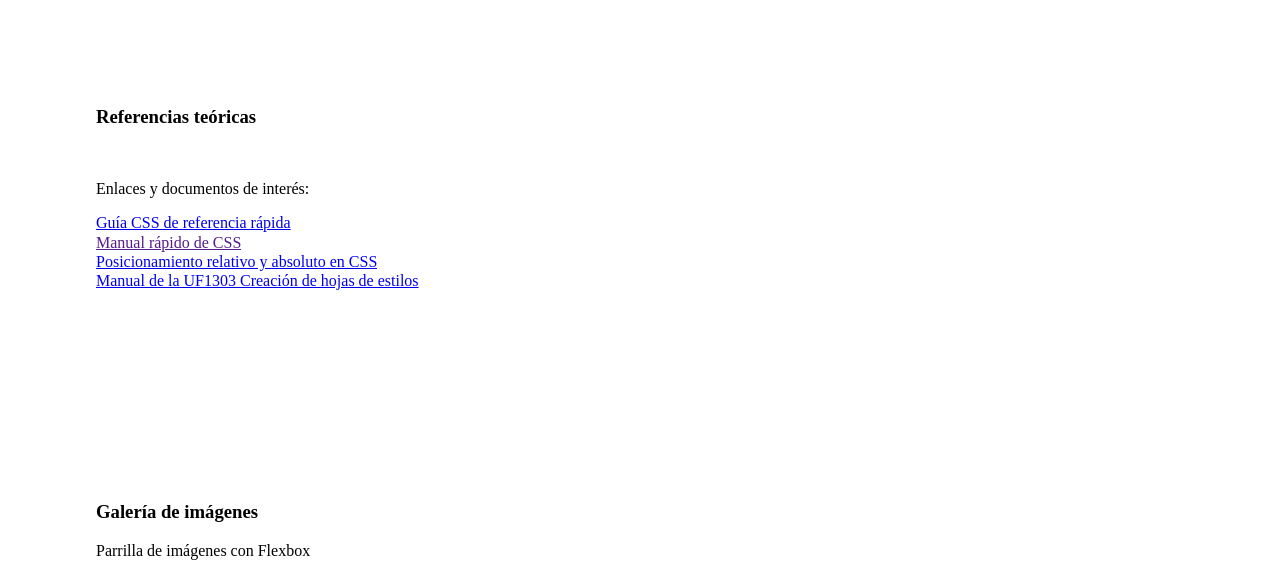
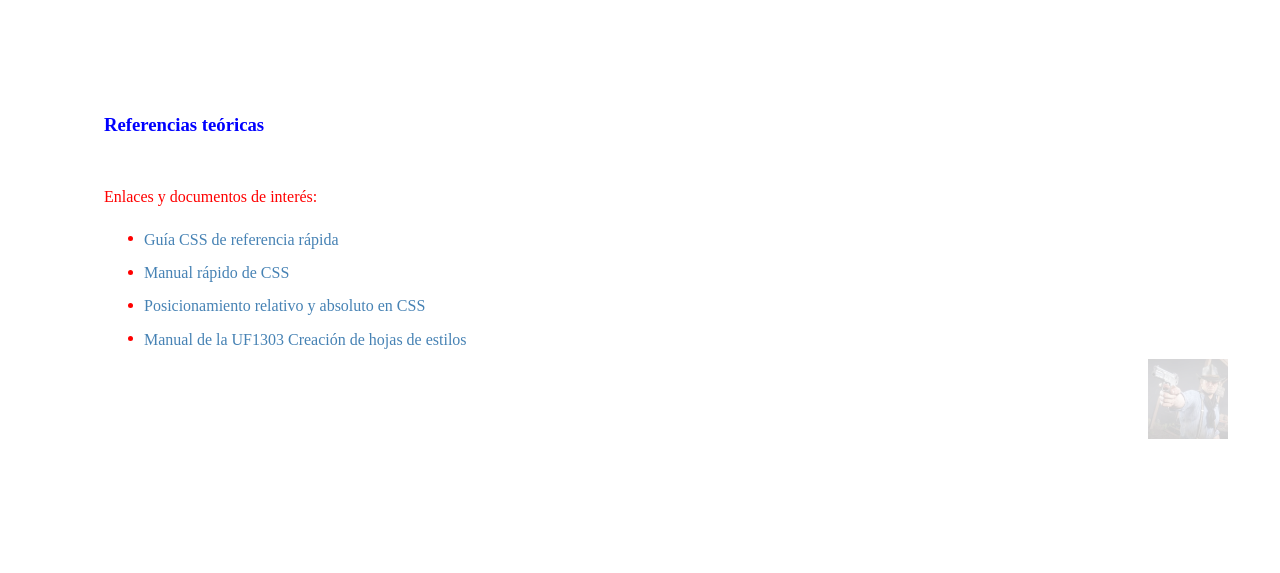
Before and after one commit to YonolisDelmonte/flexbox, a PHP site: page / in a window 1280 px wide. Shown: the part 329-902 px from the top of the page. Run offline with PHP 8.4, Linux system fonts and the light colour scheme.

Commit message:
arreglos de errores y agregados de estios

```diff
--- a/assets/css/estilos.css
+++ b/assets/css/estilos.css
@@ -1,48 +1,86 @@
 :root {
-    --bg-img-portada: url("https://cdn.pixabay.com/photo/2020/02/09/13/08/banner-4833105_960_720.jpg");
+    /* Colores del sitio */
+    --color-a: steelblue;
+    --color-a--hover: rgb(255, 38, 0);
 
+    /* Imágenes del sitio  */
+    --bg-img-portada: url("https://cdn.pixabay.com/photo/2020/02/09/13/08/banner-4833105_1280.jpg");
     --bg-img-galeria-1: url("https://cdn.pixabay.com/photo/2017/11/11/21/55/freedom-2940655_1280.jpg");
+    --bg-img-galeria-2: url("https://cdn.pixabay.com/photo/2016/11/13/12/52/kuala-lumpur-1820944_1280.jpg");
+    --bg-img-galeria-3: url("https://cdn.pixabay.com/photo/2018/05/09/22/51/blue-sky-3386409_1280.jpg");
+    --bg-img-galeria-4: url("https://cdn.pixabay.com/photo/2020/10/02/21/06/dome-5622133_1280.jpg");
+    --bg-img-galeria-5: url("https://cdn.pixabay.com/photo/2020/06/28/00/04/chicago-5347435_1280.jpg");
+    --logo-url: url("../img/foto_perfil.webp");
+    --logo-ratio: 248/165;
+    --marca-agua-h: 5rem;
+    --color-1: red;
+    --color-2: blue;
+    --color-3: orange;
+    --color-4: black;
+}
 
-    --bg-img-galeria-2: url("https://cdn.pixabay.com/photo/2016/11/13/12/52/kuala-lumpur-1820944_1280.jpg");
+/* Underline From Center */
+.ww-underline,
+a {
+    display: inline-block;
+    vertical-align: middle;
+    -webkit-transform: perspective(1px) translateZ(0);
+    transform: perspective(1px) translateZ(0);
+    box-shadow: 0 0 1px rgba(0, 0, 0, 0);
+    position: relative;
+    overflow: hidden;
 
-    --bg-img-galeria-3: url("https://cdn.pixabay.com/photo/2018/05/09/22/51/blue-sky-3386409_1280.jpg");
+    &::before {
+        content: "";
+        position: absolute;
+        z-index: -1;
+        left: 51%;
+        right: 51%;
+        bottom: 0;
+        background: var(--color-a--hover);
+        height: 4px;
+        -webkit-transition-property: left, right;
+        transition-property: left, right;
+        -webkit-transition-duration: 0.3s;
+        transition-duration: 0.3s;
+        -webkit-transition-timing-function: ease-out;
+        transition-timing-function: ease-out;
+    }
 
-    --bg-img-galeria-4: url("https://cdn.pixabay.com/photo/2020/10/02/21/06/dome-5622133_1280.jpg");
+    &:hover::before,
+    &:focus::before,
+    &:active::before {
+        left: 0;
+        right: 0;
+    }
+}
 
-    --bg-img-galeria-5: url("https://cdn.pixabay.com/photo/2020/06/28/00/04/chicago-5347435_1280.jpg");
+.hover-css {
+    width: 15rem;
+    height: 7rem;
 
-    --logo: url("../img/foto_perfil.webp");
-    --logo-ratio: 248/185;
-    --marca-agua-h: 5rem;
-
-    --color-a: steelblue;
-    --color-a--hover: red;
+    background-image: var(--bg-img-galeria-1);
+    background-position: center;
+    background-size: cover;
+    background-repeat: no-repeat;
 }
 
 .agua {
     &::before {
         position: fixed;
         content: "";
-        width: var(--marca-agua-h) * var(--logo-ratio);
+        width: calc(var(--marca-agua-h) * var(--logo-ratio));
         height: var(--marca-agua-h);
-        bottom: 1rem;
-        right: 1rem;
+        bottom: 2rem;
+        right: 2rem;
 
-        background-image: var(--logo);
+        background-image: var(--logo-url);
         background-position: center;
         background-repeat: no-repeat;
         background-size: contain;
 
         opacity: 0.2;
     }
-}
-
-html,
-body,
-main,
-section {
-    padding: 0;
-    margin: 0;
 }
 
 main {
@@ -53,23 +91,34 @@ main > section > article {
     padding: 7.5vw;
 }
 
-ul {
+body,
+p,
+li,
+span {
+    color: var(--color-1);
+}
+
+h3 {
+    color: var(--color-2);
+}
+
+a {
+    text-decoration: none;
+}
+
+/* Ejemplo de uso de la pseudoclase :not() */
+ul:not(.enlaces-pdf)
+/* ul */ {
     list-style: none;
     margin: 0;
     padding: 0;
 }
-ul:not(.enlace-pdf) {
-    /* text-decoration: none; */
-    list-style: none;
-    margin: 0;
-    padding: 0;
-}
-ul.enlace-pdf {
+
+ul.enlaces-pdf {
     & li {
         /* background-color: lime; */
-        /* margin: 0.5rem 0; */
+        /* margin: 0.5em 0; */
         line-height: 2;
-    }
 
         & a {
             color: var(--color-a);
@@ -79,106 +128,59 @@ ul.enlace-pdf {
             }
         }
     }
+}
 
-& figure {
+figure {
     margin: 0;
 }
 
 header.portada {
-    position: relative;
-    height: 40vh;
-    background-color: black;
-
-    &::before {
-        position: absolute;
-        content: "";
-        width: 100%;
-        height: 100%;
-
-        background-image: var(--bg-img-portada);
-        background-repeat: no-repeat;
-        background-size: cover;
-        background-position: center;
-    }
-}
-header.portada {
-    background-color: black;
     display: flex;
     justify-content: center;
     align-items: center;
-    align-content: center;
+    /* align-content: center; */
 
     & h2 {
         position: relative;
         width: 100%;
         padding: 1em;
         text-align: center;
-        background-color: #00000050;
+        background-color: #00000080;
         color: #fff;
     }
 }
 
-ul.galeria {
-    & figure {
+header.portada {
+    height: 40vh;
+
+    &::before {
+        background-image: var(--bg-img-portada);
+    }
+}
+
+.img-before {
+    background-color: blue;
     position: relative;
-        height: 30rem;
 
     &::before {
         position: absolute;
         content: "";
+        top: 0;
+        left: 0;
         width: 100%;
         height: 100%;
 
+        background-size: cover;
         background-repeat: no-repeat;
-            background-size: cover;
         background-position: center;
     }
-
-        & figcaption {
-            /* sin esto, el ::before (absolute) tapa el pie de foto */
-            position: relative;
-            padding: 0.5rem 1rem;
-        }
-    }
-}
-
-ul.galeria {
-    & figure {
-        background-color: blue;
-
-        & figcaption {
-            color: #fff;
-            background: rgba(0, 0, 0, 0.5);
-        }
-    }
-}
-
-ul.galeria figure.img-before {
-    width: 100%;
-    height: 100%;
-}
-
-ul.galeria figure.diapositiva-1::before {
-    background-image: var(--bg-img-galeria-1);
-}
-ul.galeria figure.diapositiva-2::before {
-    background-image: var(--bg-img-galeria-2);
-}
-ul.galeria figure.diapositiva-3::before {
-    background-image: var(--bg-img-galeria-3);
-}
-ul.galeria figure.diapositiva-4::before {
-    background-image: var(--bg-img-galeria-4);
-}
-ul.galeria figure.diapositiva-5::before {
-    background-image: var(--bg-img-galeria-5);
 }
 
 ul.galeria {
     display: flex;
     flex-wrap: wrap;
+    justify-content: space-between;
     gap: 1rem;
-    justify-content: space-between;
 
     & li {
         min-width: 20rem;
@@ -191,3 +193,30 @@ ul.galeria {
         }
     }
 }
+
+.diapositiva-1 {
+    &::before {
+        background-image: var(--bg-img-galeria-1);
+    }
+}
+
+.diapositiva-2 {
+    &::before {
+        background-image: var(--bg-img-galeria-2);
+    }
+}
+.diapositiva-3 {
+    &::before {
+        background-image: var(--bg-img-galeria-3);
+    }
+}
+.diapositiva-4 {
+    &::before {
+        background-image: var(--bg-img-galeria-4);
+    }
+}
+.diapositiva-5 {
+    &::before {
+        background-image: var(--bg-img-galeria-5);
+    }
+}
--- a/assets/css/hover.css
+++ b/assets/css/hover.css
@@ -4424,5 +4424,3 @@
     width: 25px;
     height: 25px;
 }
-
-/*# sourceMappingURL=hover.css.map */
```
Lines whose indentation alone changed are shown as unchanged.
